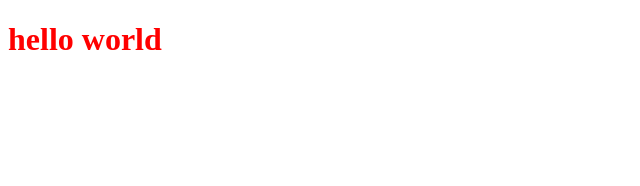
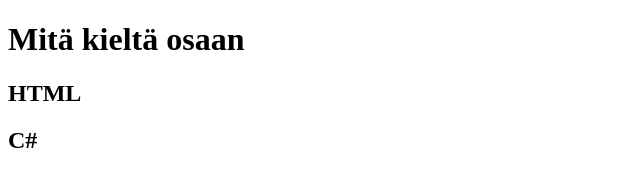
Before and after one commit to Erond20/Dumani-Erond.github.io, a plain HTML site: page index.html in a window 1280 px wide. Shown: the whole page, without its empty margins (0-640 px from the left). Drawn offline with Linux system fonts and the light colour scheme.

Commit message:
kielet jotka osaan

```diff
--- /dev/null
+++ b/Index.css
@@ -0,0 +1,4 @@
+h1
+[
+
+]
--- a/index.html
+++ b/index.html
@@ -1,10 +1,12 @@
 <!DOCTYPE html>
 <html lang="en">
 <head>
-
+    <a href="Index.css"></a>
     <title>Document</title>
 </head>
 <body>
-    <h1 style="color: red;">hello world</h1>
+    <h1>Mitä kieltä osaan</h1>
+    <h2>HTML</h2>
+    <h2>C#</h2>
 </body>
 </html>
```
